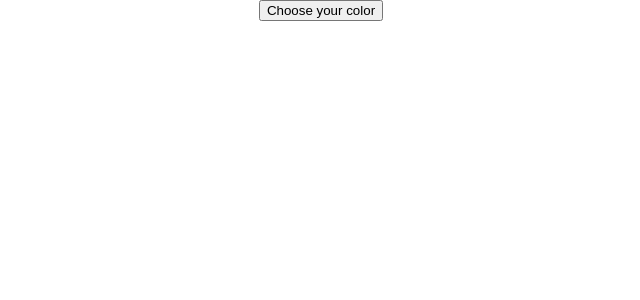
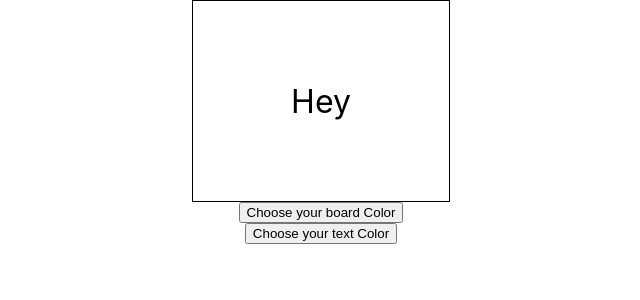
Before and after one commit to GoncaloBM/contrast, a React (Create React App) app: page / in a window 1280 px wide. Shown: the top 300 px of the page, without its empty margins (319-959 px from the left). Built offline with nearby package versions, Linux system fonts and the light colour scheme.

Commit message:
Choosing colors from pallete done

```diff
--- a/src/App.css
+++ b/src/App.css
@@ -1,5 +1,8 @@
 .App {
   text-align: center;
+  display: flex;
+  flex-direction: column;
+  align-items: center;
 }
 
 .App-logo {
--- a/src/App.js
+++ b/src/App.js
@@ -1,11 +1,37 @@
-import React from "react";
+import React, { useState } from "react";
 import "./App.css";
-import { ColorPicker } from './components/ColorPicker';
+import "./Board.css";
+import { ColorPicker } from "./components/ColorPicker";
 
 function App() {
-  return <div className="App">
-    <ColorPicker/>
-  </div>;
+  const [boardColor, setBoardColor] = useState("");
+  const [textColor, setTextColor] = useState("");
+
+  const defineBoardColor = (color) => {
+    setBoardColor(color);
+  };
+
+  const defineTextColor = (color) => {
+    setTextColor(color);
+  };
+
+  return (
+    <div className="App">
+      <div className="board" style={{ backgroundColor: `${boardColor}` }}>
+        <div className="text" style={{ color: `${textColor}` }}>
+          Hey
+        </div>
+      </div>
+      <ColorPicker
+        text={"Choose your board Color"}
+        defineColor={defineBoardColor}
+      />
+      <ColorPicker
+        text={"Choose your text Color"}
+        defineColor={defineTextColor}
+      />
+    </div>
+  );
 }
 
 export default App;
--- /dev/null
+++ b/src/Board.css
@@ -0,0 +1,12 @@
+.board {
+  display: flex;
+  align-items: center;
+  justify-content: center;
+  border: 1px solid black;
+  height: 200px;
+  width: 20%;
+}
+
+.text {
+  font-size: xx-large;
+}
--- a/src/components/ColorPicker.jsx
+++ b/src/components/ColorPicker.jsx
@@ -1,26 +1,29 @@
 import React, { useState } from "react";
 import { SketchPicker } from "react-color";
-import './ColorPicker.css'
+import "./ColorPicker.css";
 
-export const ColorPicker = () => {
+export const ColorPicker = ({ defineColor,text }) => {
   const [visiblePallete, setVisiblePallete] = useState(false);
-  const [color, setColor] = useState({ background: "#fff" });
+  const [backgroundColor, setBackgroundColor] = useState("#fff");
 
   const handleChangeComplete = (color) => {
-    setColor({ ...color, background: color.hex });
+    setBackgroundColor(color.hex);
+
+    defineColor(color.hex);
   };
 
   return (
-    <div className='color-picker'>
+    <div className="color-picker">
       <button onClick={() => setVisiblePallete(!visiblePallete)}>
-        Choose your color
+        {text}
       </button>
       {visiblePallete && (
         <SketchPicker
-          color={color.background}
+          color={backgroundColor}
           onChangeComplete={handleChangeComplete}
         />
       )}
+      {/* <button onClick={() => console.log(color.background)}></button> */}
     </div>
   );
 };
```
